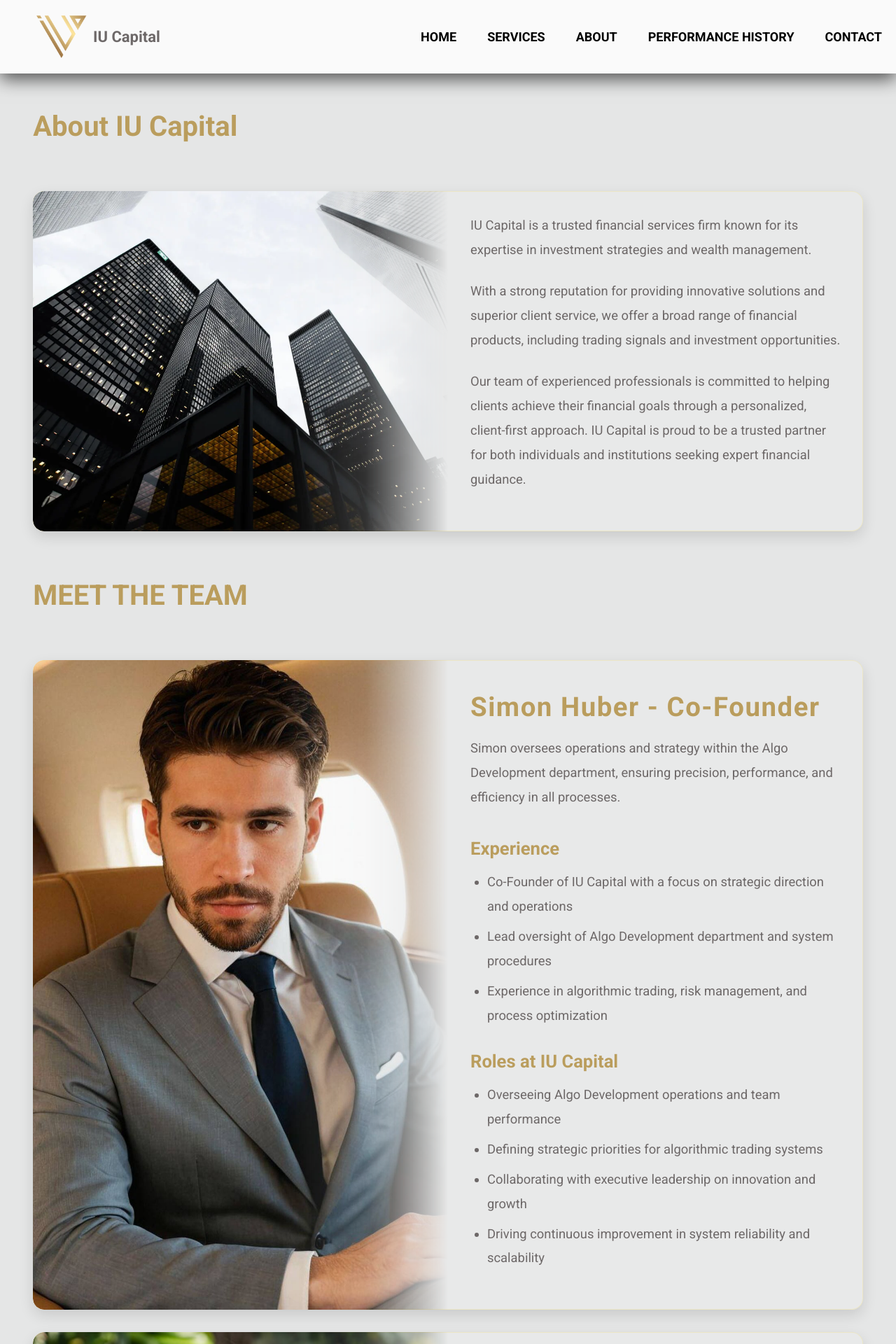
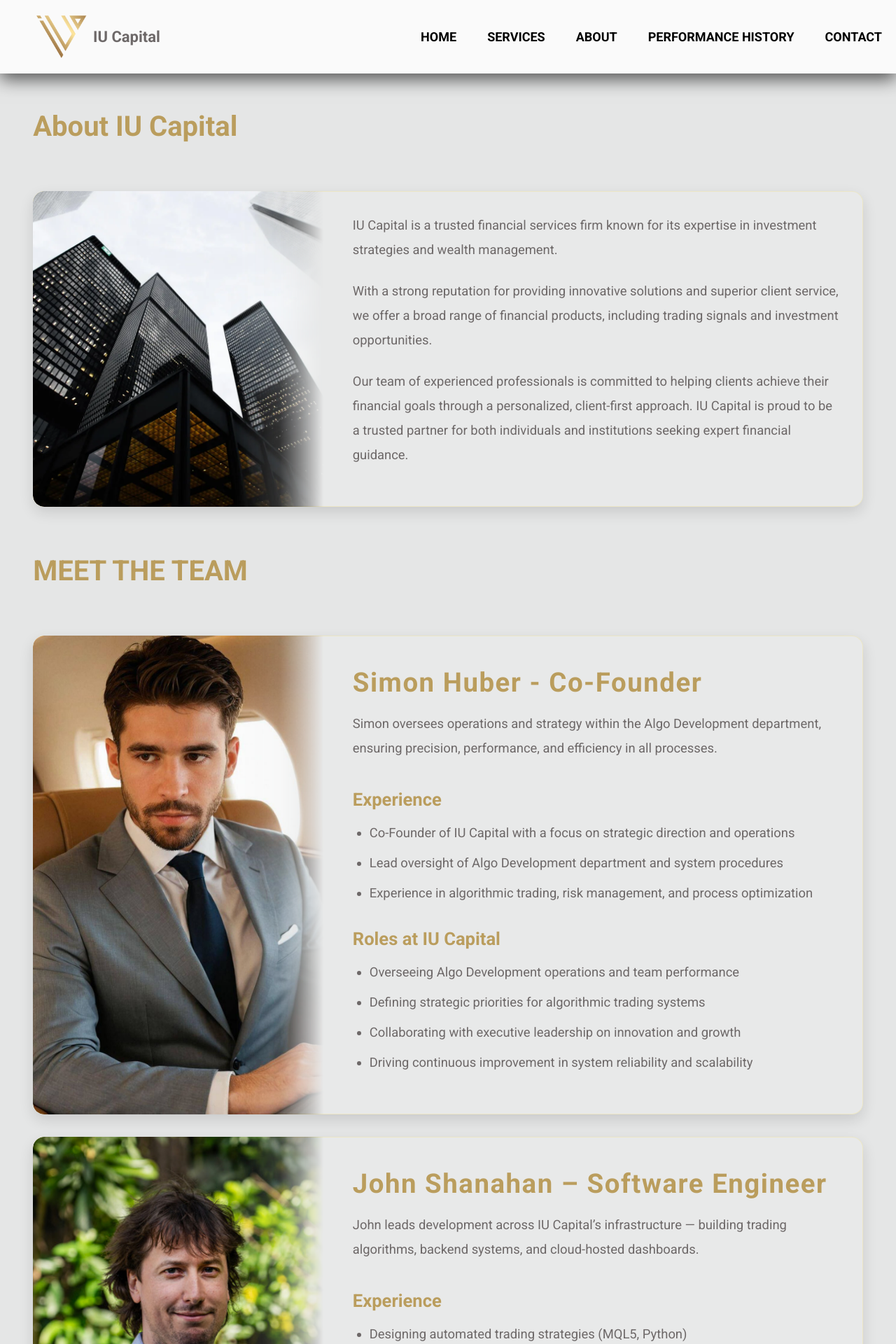
Before and after one commit to IU-Capital/Website, a Flask app: page /about in a window 1280 px wide. Shown: the top 1920 px of the page at 70% size. Run offline with Flask 3, Linux system fonts and the light colour scheme.

Commit message:
updated about page and images

```diff
--- a/app/static/css/about.css
+++ b/app/static/css/about.css
@@ -103,12 +103,12 @@
   -webkit-mask-composite: source-in;
 }
 
-/* About page card images (about.html) - same as main page layout */
+/* About page card images (about.html) - smaller than main page */
 .about.about-page .card img {
   position: absolute;
   top: 0;
   left: 0;
-  width: 50%;
+  width: 35%;
   height: 100%;
   object-fit: cover;
   border-top-left-radius: 16px;
@@ -119,8 +119,8 @@
   z-index: 0;
 
   /* Enhanced fade effect that works across browsers */
-  mask-image: linear-gradient(to right, rgba(0, 0, 0, 1) 0%, rgba(0, 0, 0, 1) 60%, rgba(0, 0, 0, 0.8) 80%, rgba(0, 0, 0, 0) 100%);
-  -webkit-mask-image: linear-gradient(to right, rgba(0, 0, 0, 1) 0%, rgba(0, 0, 0, 1) 60%, rgba(0, 0, 0, 0.8) 80%, rgba(0, 0, 0, 0) 100%);
+  mask-image: linear-gradient(to right, rgba(0, 0, 0, 1) 0%, rgba(0, 0, 0, 1) 70%, rgba(0, 0, 0, 0.8) 85%, rgba(0, 0, 0, 0) 100%);
+  -webkit-mask-image: linear-gradient(to right, rgba(0, 0, 0, 1) 0%, rgba(0, 0, 0, 1) 70%, rgba(0, 0, 0, 0.8) 85%, rgba(0, 0, 0, 0) 100%);
   mask-composite: intersect;
   -webkit-mask-composite: source-in;
 }
@@ -143,12 +143,12 @@
   color: var(--color-darker);
 }
 
-/* About page content - same as main page layout */
+/* About page content - adjusted for smaller images */
 .about.about-page .card_content {
   position: relative;
   z-index: 1;
   flex: 1;
-  margin-left: 50%;
+  margin-left: 35%;
   padding-left: 2rem;
   line-height: 1.8;
   font-size: 1.6rem;
```
